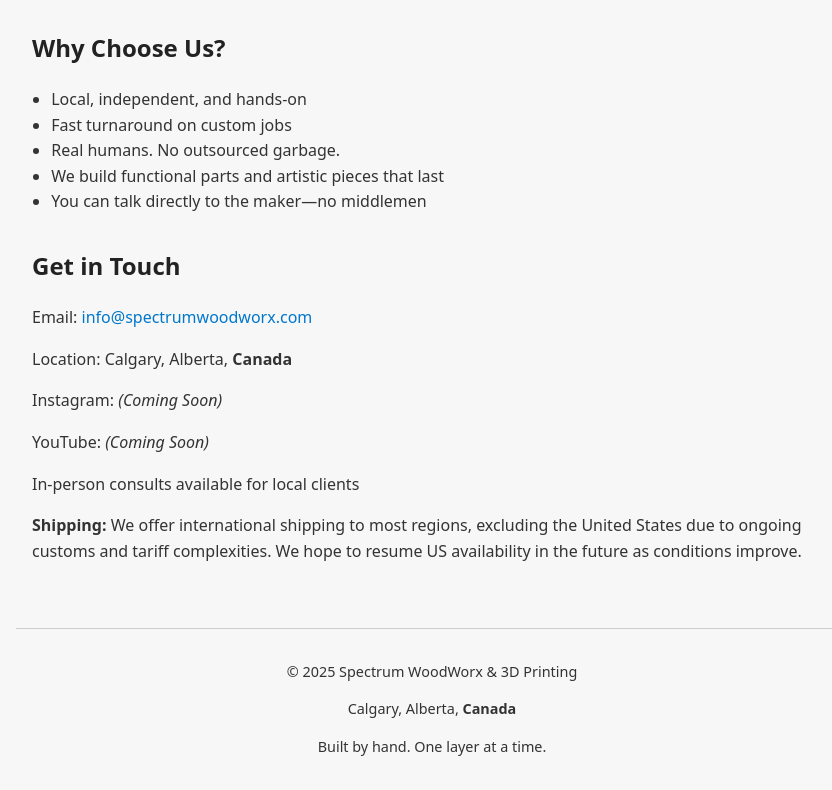
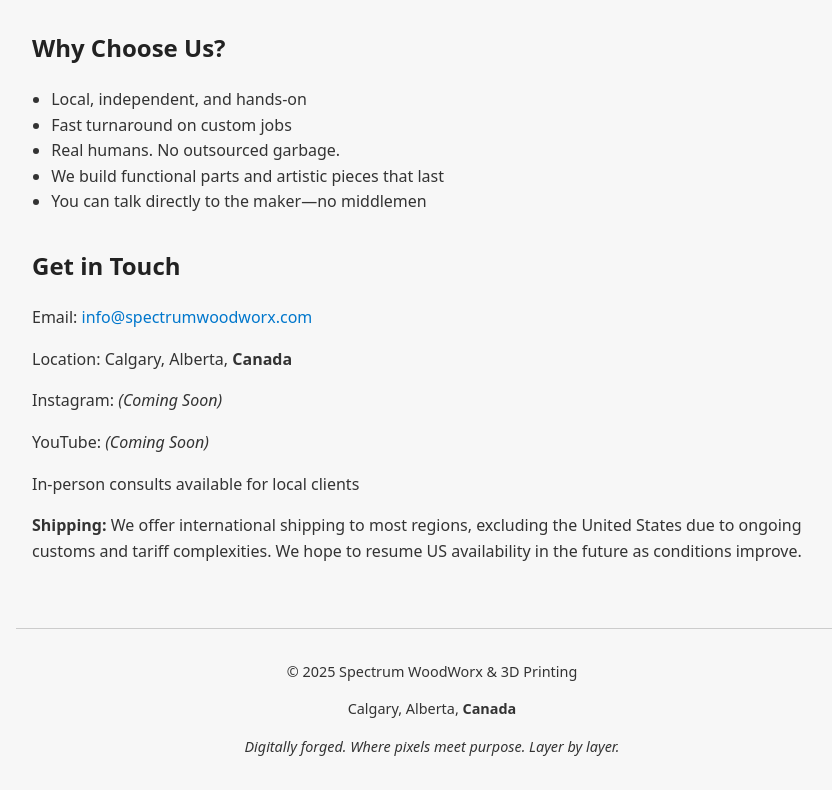
Before and after one commit to SpectrumWoodWorx/spectrumwoodworx, a plain HTML site: page index.html in a window 1280 px wide. Shown: the part 1276-2066 px from the top of the page, without its empty margins (208-1040 px from the left). Drawn offline with Linux system fonts and the light colour scheme.

Commit message:
update index.html

```diff
--- a/index.html
+++ b/index.html
@@ -128,8 +128,9 @@
   <footer>
     <p>&copy; 2025 Spectrum WoodWorx & 3D Printing</p>
     <p>Calgary, Alberta, <strong>Canada</strong></p>
-    <p>Built by hand. One layer at a time.</p>
-  </footer>
+  <p><em>Digitally forged. Where pixels meet purpose. Layer by layer.</em></p>
+</footer>
+
 
 </body>
 </html>
```
